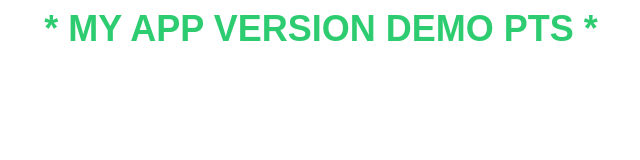
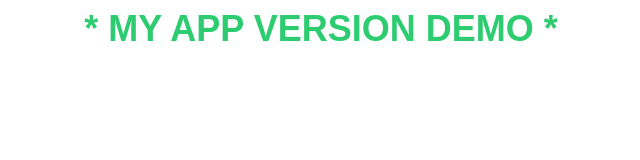
Before and after one commit to cecbrclass/argodemo, a plain HTML site: page app/index.html in a window 1280 px wide. Shown: the whole page, without its empty margins (319-959 px from the left). Drawn offline with Linux system fonts and the light colour scheme.

Commit message:
Update index.html

```diff
--- a/app/index.html
+++ b/app/index.html
@@ -1 +1 @@
-<p style="text-align:center"><span style="color:#2ecc71"><span style="font-size:36px"><span style="font-family:Arial,Helvetica,sans-serif"><strong><span style="background-color:#ffffff">* MY APP VERSION DEMO PTS  *</span></strong></span></span></span></p>
+<p style="text-align:center"><span style="color:#2ecc71"><span style="font-size:36px"><span style="font-family:Arial,Helvetica,sans-serif"><strong><span style="background-color:#ffffff">* MY APP VERSION DEMO  *</span></strong></span></span></span></p>
```
